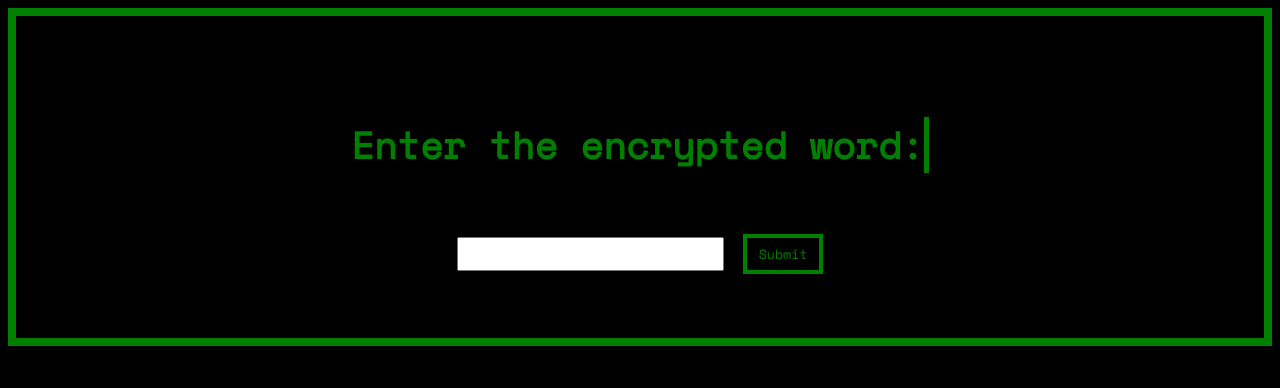
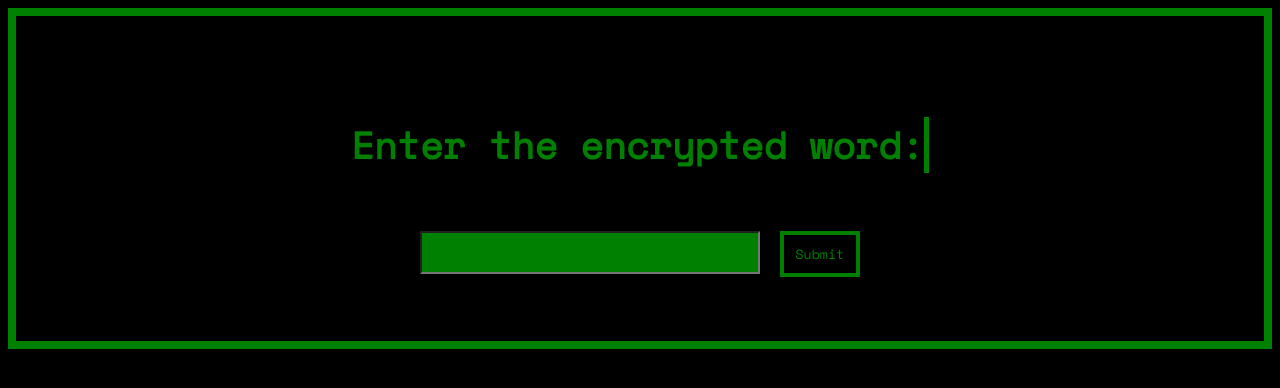
Before and after one commit to isobarbaric/Caesar-Cipher-Decryptor, a PHP site: page / in a window 1280 px wide. Shown: the top 388 px of the page. Run offline with PHP 8.4, Linux system fonts and the light colour scheme; data that the repository does not hold is empty.

Commit message:
altered color of text box

```diff
--- a/styles.css
+++ b/styles.css
@@ -22,7 +22,7 @@ form {
 }
 
 #submit-btn {
-	height: 3em;
+	height: 3.5em;
 	width: 6em;
 	background: black;
     color: green;
@@ -39,6 +39,13 @@ div#input {
 	border-style: solid;
 	font-size: 2em;
 	padding: 2em;
+}
+
+input[type="text"] {
+	padding: 0px;
+	background-color : green;
+	font-size: 17px;
+	font-weight: bold;
 }
 
 div#decrypted {
```
